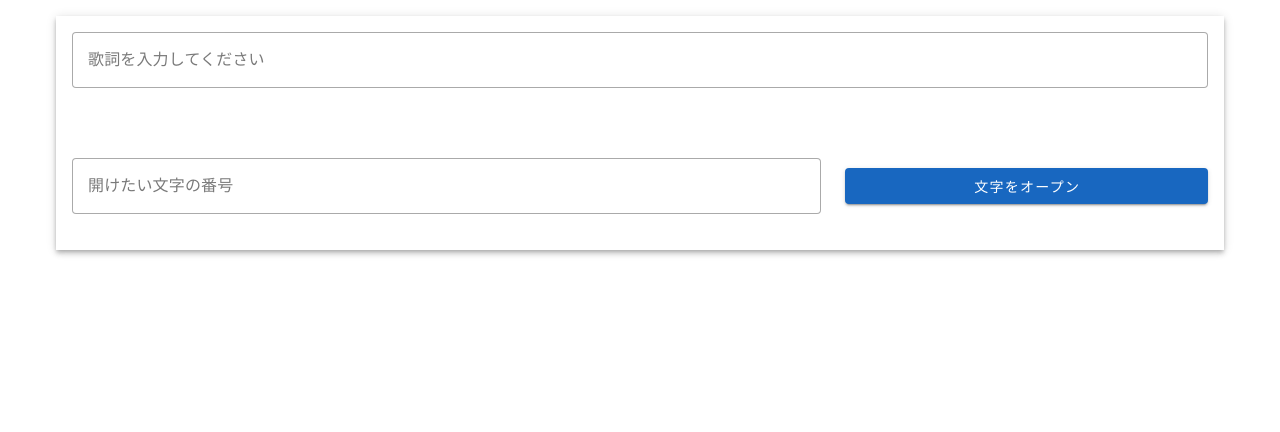
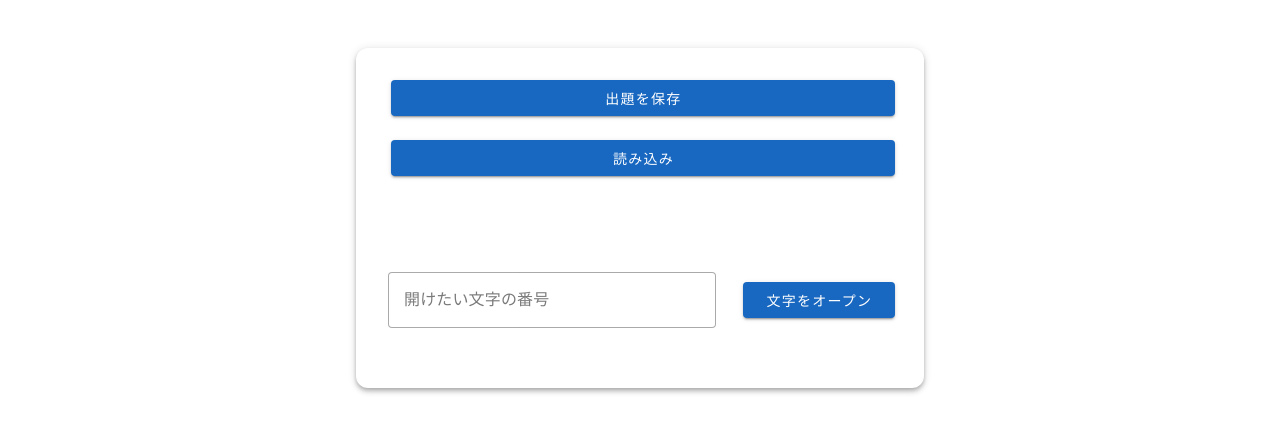
Before and after one commit to konmura-dev/lyric-quiz, a Vue app: page / in a window 1280 px wide. Shown: the top 432 px of the page. Built offline with nearby package versions, Linux system fonts and the light colour scheme.

Commit message:
出題保存機能追加

```diff
--- a/src/components/LyricQuiz.vue
+++ b/src/components/LyricQuiz.vue
@@ -1,11 +1,51 @@
 <script setup>
-import { ref, watch } from 'vue';
+import { onMounted, ref, watch } from 'vue';
+
+const questions = ref([]);
 
 const lyric = ref('');
 const displayLyric = ref([]);
 const openIndex = ref('');
 const stack = ref([]);
 const errorMsg = ref('');
+
+const isStorePageOpen = ref(false);
+const toggleStorePage = () => {
+  isStorePageOpen.value = !isStorePageOpen.value;
+};
+const newQestion = ref('');
+
+const isSelectionPageOpen = ref(false);
+const toggleSelectionPage = () => {
+  isSelectionPageOpen.value = !isSelectionPageOpen.value;
+};
+
+onMounted(() => {
+  const savedQuestions = localStorage.getItem('lyric-quiz-questions');
+  if (savedQuestions) {
+    questions.value = JSON.parse(savedQuestions);
+  }
+});
+
+function saveNewQuestion() {
+  const question = newQestion.value.trim();
+  if (!question) {
+    return;
+  }
+  questions.value.push(question);
+  localStorage.setItem('lyric-quiz-questions', JSON.stringify(questions.value));
+  isStorePageOpen.value = false;
+};
+
+function removeQuestion(index) {
+  questions.value.splice(index, 1);
+  localStorage.setItem('lyric-quiz-questions', JSON.stringify(questions.value));
+};
+
+function loadQuestion(index) {
+  lyric.value = questions.value[index];
+  isSelectionPageOpen.value = false;
+}
 
 watch(lyric, (newLyric) => {
   if (!newLyric) {
@@ -59,17 +99,89 @@ function copyDisplayLyricToClipboard() {
 </script>
 
 <template>
+  <v-dialog
+    v-model="isStorePageOpen"
+    persistent
+  >
+    <v-sheet class="dialog-content">
+      <v-toolbar flat>
+        <v-toolbar-title>出題を保存</v-toolbar-title>
+        <v-spacer></v-spacer>
+        <v-btn icon @click="isStorePageOpen = false">
+          <v-icon icon="mdi-close"></v-icon>
+        </v-btn>
+      </v-toolbar>
+      <v-divider></v-divider>
+      <v-card-text>
+        <v-text-field
+          v-model="newQestion"
+          label="出題"
+          type="text"
+          variant="outlined"
+          clearable
+        />
+      </v-card-text>
+      <v-card-actions>
+        <v-spacer></v-spacer>
+        <v-btn text @click="saveNewQuestion">保存</v-btn>
+        <v-btn text @click="isStorePageOpen = false">閉じる</v-btn>
+      </v-card-actions>
+    </v-sheet>
+  </v-dialog>
+
+  <v-dialog
+    v-model="isSelectionPageOpen"
+    persistent
+  >
+    <v-sheet class="dialog-content">
+      <v-toolbar flat>
+        <v-toolbar-title>出題を選択</v-toolbar-title>
+        <v-spacer></v-spacer>
+        <v-btn icon @click="isSelectionPageOpen = false">
+          <v-icon icon="mdi-close"></v-icon>
+        </v-btn>
+      </v-toolbar>
+      <v-divider></v-divider>
+      <v-card-text>
+        <v-list>
+          <v-list-item
+            v-for="(question, index) in questions"
+            :key="index"
+          >
+            <v-list-item-title>{{ question }}</v-list-item-title>
+            <v-btn text @click="loadQuestion(index)">選択</v-btn>
+            <v-btn icon @click="removeQuestion(index)">
+              <v-icon icon="mdi-delete"></v-icon>
+            </v-btn>
+          </v-list-item>
+        </v-list>
+      </v-card-text>
+      <v-card-actions>
+        <v-spacer></v-spacer>
+        <v-btn text @click="isSelectionPageOpen = false">閉じる</v-btn>
+      </v-card-actions>
+    </v-sheet>
+  </v-dialog>
+
+
   <v-container class="lyric-quiz">
-    <v-sheet elevation="4" class="pa-4 height-auto">
+    <v-sheet elevation="4" class="pa-4 height-auto width-auto">
+      <div class="mb-4">
+        <v-btn
+          class=""
+          color="primary"
+          @click="toggleStorePage()"
+          block
+        >出題を保存</v-btn>
+      </div>
       <div class="">
-        <div class="text-h5 mb-4">
-          <v-text-field
-            v-model="lyric"
-            label="歌詞を入力してください"
-            type="text"
-            variant="outlined"
-            clearable
-          />
+        <div class="question-field text-h5 mb-4">
+          <v-btn
+            class="load-btn"
+            color="primary"
+            @click="toggleSelectionPage()"
+            block
+          >読み込み</v-btn>
         </div>
 
         <div class="lyric text-h5 mb-4">
@@ -138,28 +250,79 @@ function copyDisplayLyricToClipboard() {
 </template>
 
 <style scoped>
-.question {
+.lyric-quiz {
+  max-width: 600px;
+  margin: 2em auto;
+}
+.lyric {
   display: flex;
-  align-items: center;
+  align-items: flex-end;
+  flex-wrap: wrap;
+  letter-spacing: 0.2em;
+  gap: 0.5em;
+  margin-bottom: 1em;
 }
 .index-char {
   display: flex;
   flex-direction: column;
-  text-align: center;
+  align-items: center;
+  min-width: 2.2em;
   margin: 0 0.1em;
+  font-size: 1.1em;
+  background: #f5f5f5;
+  border-radius: 6px;
+  padding: 0.2em 0.3em;
+  box-shadow: 0 1px 2px #0001;
 }
-.lyric {
-  display: flex;
-  align-items: center;
-  flex-wrap: wrap;
-  letter-spacing: 0.2em;
+.index-char span:first-child {
+  font-size: 0.7em;
+  color: #888;
+}
+.dialog-content {
+  width: 80%;
+  margin: 0 auto;
+}
+.v-sheet {
+  border-radius: 12px;
+}
+.v-list-item {
+  border-bottom: 1px solid #eee;
+}
+.v-list-item:last-child {
+  border-bottom: none;
+}
+.v-btn {
+  margin: 0 0.2em;
 }
 .btn-area {
   display: flex;
   justify-content: center;
-  align-items: center;
 }
-.btn {
-  margin: 0 0.5em;
+.v-card-title, .text-h5, .text-h4 {
+  text-align: center;
+}
+.mb-4 {
+  margin-bottom: 1.5em !important;
+}
+.mb-2 {
+  margin-bottom: 1em !important;
+}
+.pa-4 {
+  padding: 2em !important;
+}
+@media (max-width: 600px) {
+  .lyric-quiz {
+    max-width: 98vw;
+    padding: 0.5em;
+  }
+  .v-sheet {
+    padding: 1em !important;
+    max-width: 100%;
+  }
+  .index-char {
+    min-width: 1.5em;
+    font-size: 1em;
+    padding: 0.1em 0.2em;
+  }
 }
 </style>
```
Also changed, not shown: 4 other files (tests, documents, lock files or other folders).
